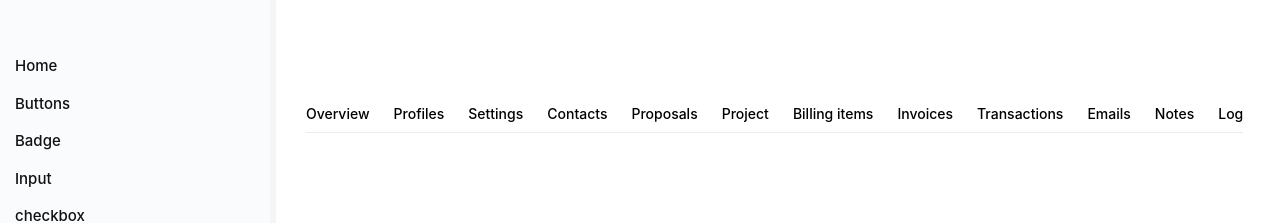
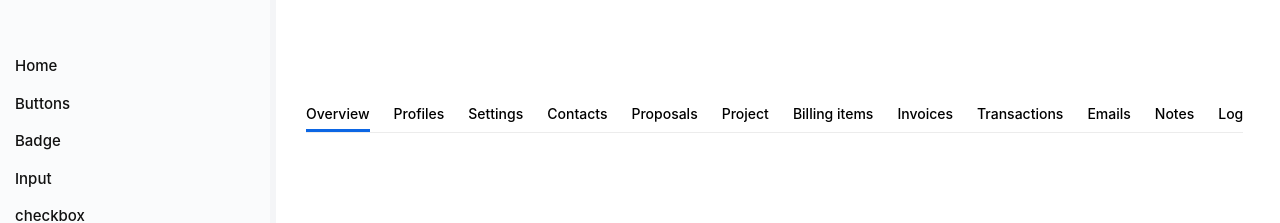
Before and after one commit to christojojo/wacpro-tasks, a React (Vite) app: page /navbar in a window 1280 px wide. Shown: the top 223 px of the page. Built offline with nearby package versions, Linux system fonts and the light colour scheme.

Commit message:
navbar floating

```diff
--- a/src/pages/NavbarPage.jsx
+++ b/src/pages/NavbarPage.jsx
@@ -1,65 +1,10 @@
 
-// import React, { useEffect, useState } from "react";
+import React, { useEffect, useRef, useState } from "react";
+function NavbarPage(){
+    const [ activeItem,setActiveItem]=useState(0);
+    const [afterStyles,setAfterStyles]=useState({});
 
-// function NavbarPage() {
-//   const navbars = [
-//     { title: "Overview" },
-//     { title: "Profiles" },
-//     { title: "Settings" },
-//     { title: "Contacts" },
-//     { title: "Proposals" },
-//     { title: "Project" },
-//     { title: "Billing items" },
-//     { title: "Invoices" },
-//     { title: "Transactions" },
-//     { title: "Emails" },
-//     { title: "Notes" },
-//     { title: "Log" },
-//   ];
-
-//   const [activeItem, setActiveItem] = useState(0);
-//   const [afterStyles, setAfterStyles] = useState({});
-
-//   const handleClick = (index, e) => {
-//     setActiveItem(index);
-//     const { clientWidth, offsetLeft } = e.target;
-//     setAfterStyles({
-//       width: `${clientWidth}px`,
-//       left: `${offsetLeft}px`,
-//     });
-//   };
-//   return (
-//     <div className="navbar pt-20">
-//       <ul
-//         className={`navbar-items flex gap-6 border-b border-grey relative *:text-[14px] *:font-medium *:leading-[20px] *:py-2`}
-//       >
-//         {navbars.map((data, index) => {
-//           return (
-//             <li
-//               key={index}
-//               className={`cursor-pointer elements`}
-//               onClick={(e) => handleClick(index, e)}
-//             >
-//               {data.title}
-//             </li>
-//           );
-//         })}
-//         <li
-//           className="floater"
-//           style={{
-//             "--nav-floater-width": afterStyles.width,
-//             "--nav-floater-left": afterStyles.left,
-//           }}
-//         ></li>
-//       </ul>
-//     </div>
-//   );
-// }
-
-// export default NavbarPage;
-
-
-import React, { useState } from "react";
+    const list = useRef([]);
 
     const navbars = [
         { title: "Overview" },
@@ -76,14 +21,20 @@ import React, { useState } from "react";
         { title: "Log" },
       ];
 
-function NavbarPage(){
-    const [ activeItem,setActiveItem]=useState(0)
-    const [afterStyles,setAfterStyles]=useState([])
+      useEffect(() => {
+        const firstItem = list?.current[0];
+        setAfterStyles({
+            width:`${firstItem?.clientWidth}px`,
+            left:`${firstItem?.offsetLeft}px`
+        })
+      }, [])
 
     const handleClick=(index,e)=>{
-        setActiveItem(index)
-        console.log(e.target.clientWidth,"width",e.target.offsetLeft,"left value");
+
+        setActiveItem(index);
+
         const { clientWidth, offsetLeft } = e.target;
+
         setAfterStyles({
             width:`${clientWidth}px`,
             left:`${offsetLeft}px`
@@ -91,19 +42,21 @@ function NavbarPage(){
     }
 
     return(
-        <div className="pt-24">
-            <ul className="flex gap-6 border-b border-grey relative *:text-[14px] *:font-medium *:leading-[20px] *:py-2 ">
+        <div className="pt-24" >
+            <ul className="flex gap-6 border-b border-grey relative *:text-[14px] *:font-medium *:leading-[20px] *:py-2 " >
           {navbars.map((item,index)=> {
             return(
                 <li key={index}
                     className={`cursor-pointer `}
-                    onClick={(e)=>{handleClick(index,e)}}>
+                    onClick={(e)=>{handleClick(index,e)}}
+                    ref={rr=>list.current.push(rr)}>
                     {item.title}
                 </li>
             )
           })}
-          <li className="floater" style={{'--nav-floater-width':afterStyles.width,'--nav-floater-left':afterStyles.left}}></li>
+          <span className="floater" style={{'--nav-floater-width':afterStyles.width,'--nav-floater-left':afterStyles.left}} ></span>
           </ul>
+
         </div>
     )
 }
```
Lines whose indentation alone changed are shown as unchanged.
